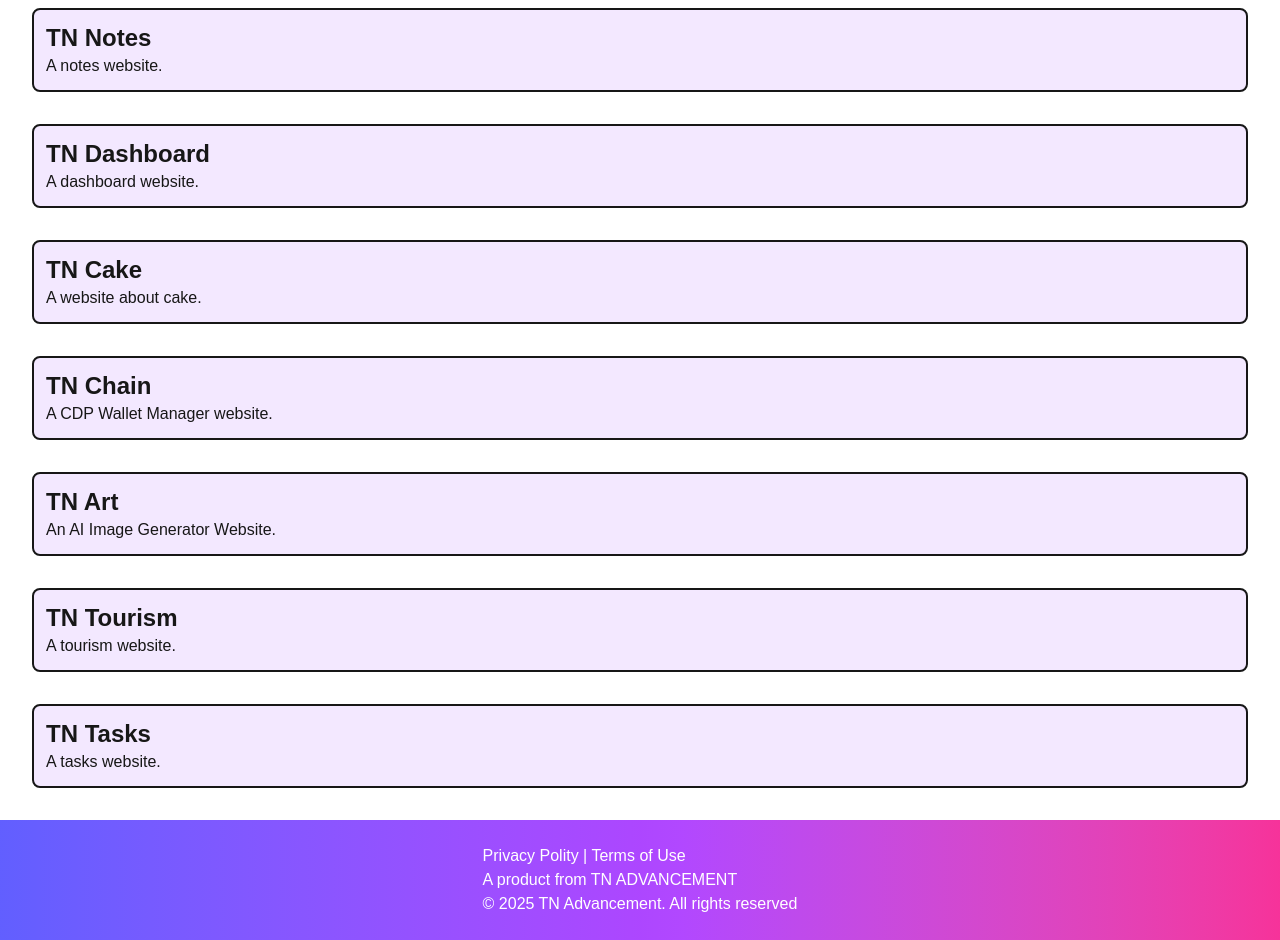
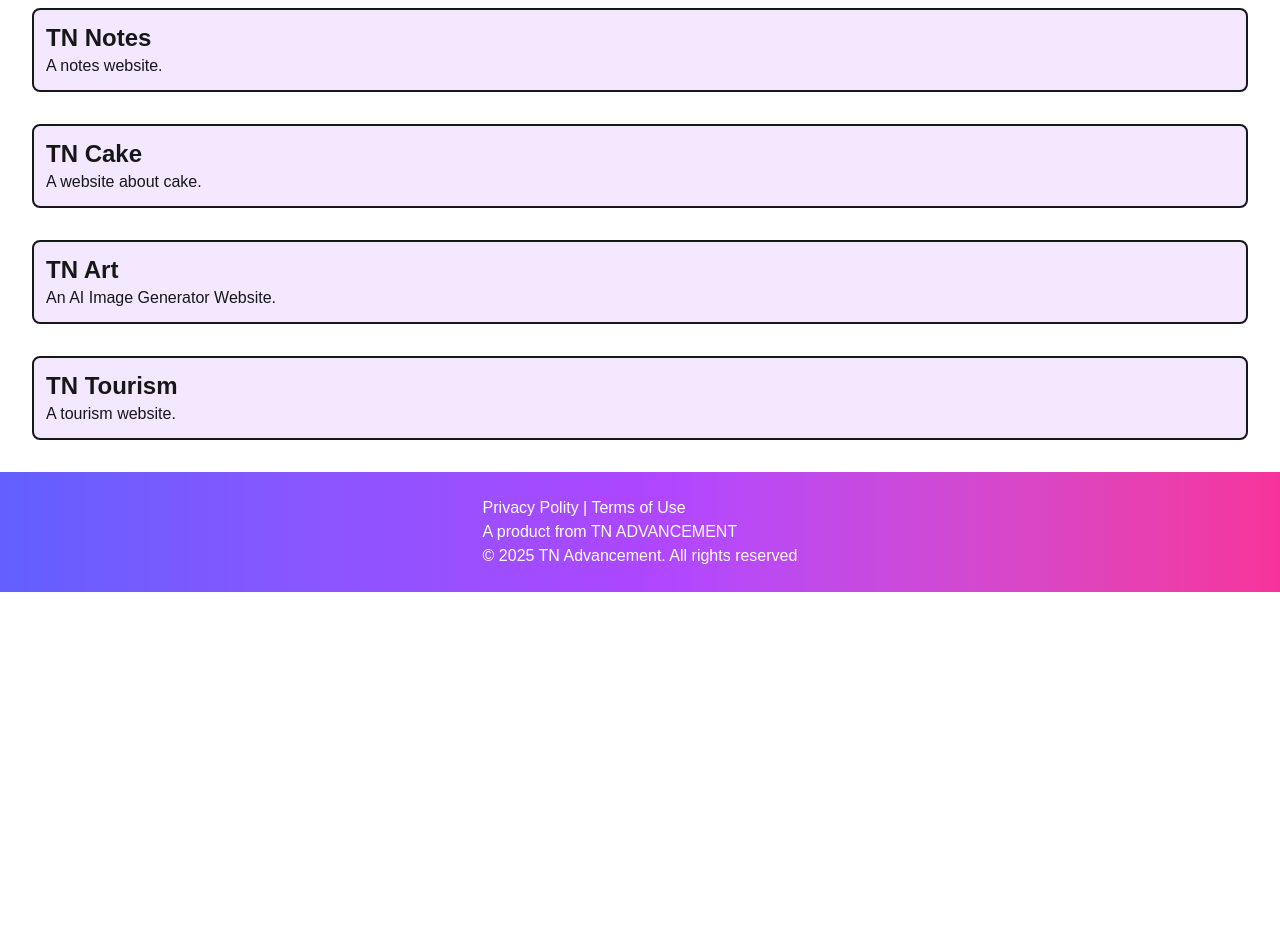
Before and after one commit to tu-nguyen-area/tnadvancement, a Next.js app: page / in a window 1280 px wide. Shown: the part 680-1620 px from the top of the page. After the commit the page ends 1272 px from the top, so only its background shows below. Built offline with nearby package versions, Linux system fonts and the light colour scheme.

Commit message:
Commit 3

```diff
--- a/app/ui/home/section-one.tsx
+++ b/app/ui/home/section-one.tsx
@@ -6,12 +6,9 @@ const products = [
   { name: "TN GPT", url: "https://tngpt.vercel.app/", content: "A chatbot website using OpenAI API, Google Gemini API, Anthropic Claude API, xAI Grok API.", },
   { name: "TN News", url: "https://tnnews.vercel.app/", content: "A news website.", },
   { name: "TN Notes", url: "https://tnnotes.pages.dev/", content: "A notes website.", },
-  { name: "TN Dashboard", url: "https://tndashboard.vercel.app/", content: "A dashboard website.", },
   { name: "TN Cake", url: "https://daisycake.pages.dev/", content: "A website about cake.", },
-  { name: "TN Chain", url: "https://tnchain.vercel.app/", content: "A CDP Wallet Manager website.", },
   { name: "TN Art", url: "https://tnart.pages.dev/", content: "An AI Image Generator Website.", },
   { name: "TN Tourism", url: "https://tntourism.vercel.app/", content: "A tourism website.", },
-  { name: "TN Tasks", url: "https://tntasks.pages.dev/", content: "A tasks website.", },
 ];
 
 export default function SectionOne() {
```
